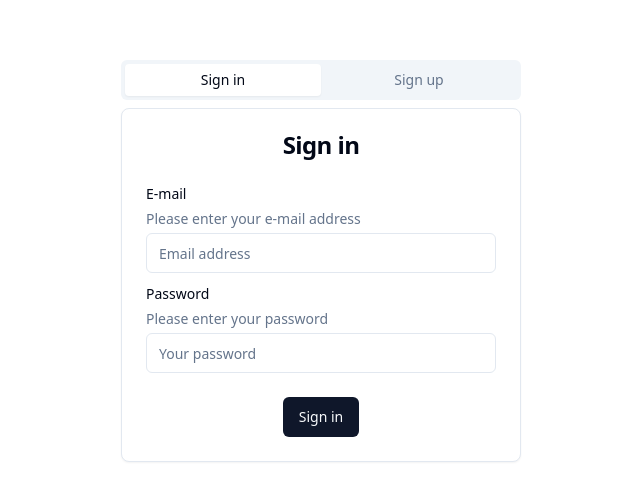
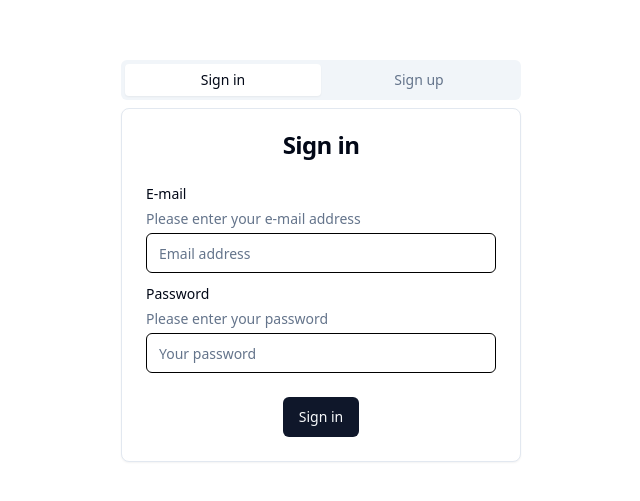
Before and after one commit to scla-sagauniv/hazimetenoosa, a React (Vite) app: page / in a window 1280 px wide. Shown: the part 139-640 px from the top of the page, without its empty margins (319-959 px from the left). Built offline with nearby package versions, Linux system fonts and the light colour scheme.

Commit message:
バリデーションの修正

```diff
--- a/src/pages/Auth.tsx
+++ b/src/pages/Auth.tsx
@@ -26,6 +26,7 @@ export const Auth = () => {
   const navigate = useNavigate();
   const [signinErrorMsg, setSigninErrorMsg] = useState("")
   const [signupErrorMsg, setSignupErrorMsg] = useState("")
+  const [isError, setIsError] = useState(false);
 
   const {
     register: signinRegister,
@@ -50,6 +51,7 @@ const {
         inSuccess();
     }else{
         inErrorMsg();
+        setIsError(true);
     }
     signinReset();
   };
@@ -94,7 +96,7 @@ const {
             <CardHeader>
               <CardTitle className="flex justify-center">Sign in</CardTitle>
             </CardHeader>
-            <CardDescription className="errorMsg">
+            <CardDescription className={`errorMsg ${isError ? 'text-red-500' : 'text-black-500'}`}>
               {signinErrorMsg}
             </CardDescription>
             <CardContent className="space-y-2">
@@ -103,7 +105,7 @@ const {
                   <CardDescription>
                     Please enter your e-mail address
                   </CardDescription>
-                  <Input type="email" id="email" placeholder="Email address" {...signinRegister('email')} />
+                  <Input type="email" id="email" placeholder="Email address" {...signinRegister('email')} style={{ borderColor: isError ? 'red' : 'black' }}/>
                   <ErrorMessage
                     errors={signinErrors}
                     name="email"
@@ -115,7 +117,7 @@ const {
                   <CardDescription>
                     Please enter your password
                   </CardDescription>
-                  <Input type="password" id="password" placeholder="Your password" {...signinRegister('password')} />
+                  <Input type="password" id="password" placeholder="Your password" {...signinRegister('password')} style={{ borderColor: isError ? 'red' : 'black' }} />
                   <ErrorMessage
                       errors={signinErrors}
                       name="password"
@@ -135,7 +137,7 @@ const {
             <CardHeader>
               <CardTitle className="flex justify-center">Sign up</CardTitle>
             </CardHeader>
-            <CardDescription className="errorMsg">
+            <CardDescription className={`errorMsg ${isError ? 'text-red-500' : 'text-black-500'}`}>
               {signupErrorMsg}
             </CardDescription>
             <CardContent className="space-y-3">
@@ -144,7 +146,7 @@ const {
                 <CardDescription>
                   Please register your email address
                 </CardDescription>
-                <Input type="email" id="signup-email" placeholder="Email address" {...signupRegister('email')} />
+                <Input type="email" id="signup-email" placeholder="Email address" {...signupRegister('email')} style={{ borderColor: isError ? 'red' : 'black' }} />
                 <ErrorMessage
                     errors={signupErrors}
                     name="email"
@@ -156,7 +158,7 @@ const {
                 <CardDescription>
                   Please register your password
                 </CardDescription>
-                <Input id="signup-password" type="password" placeholder="Enter password" {...signupRegister('password')} />
+                <Input id="signup-password" type="password" placeholder="Enter password" {...signupRegister('password')} style={{ borderColor: isError ? 'red' : 'black' }} />
                 <ErrorMessage
                     errors={signupErrors}
                     name="password"
@@ -165,7 +167,7 @@ const {
               </div>
               <div className="space-y-1">
                 <Label htmlFor="confirm-password">Confirm Password</Label>
-                <Input id="confirm-password" type="password" placeholder="Confirm password" {...signupRegister('repassword')} />
+                <Input id="confirm-password" type="password" placeholder="Confirm password" {...signupRegister('repassword')} style={{ borderColor: isError ? 'red' : 'black' }} />
                 <ErrorMessage
                     errors={signupErrors}
                     name="repassword"
```
